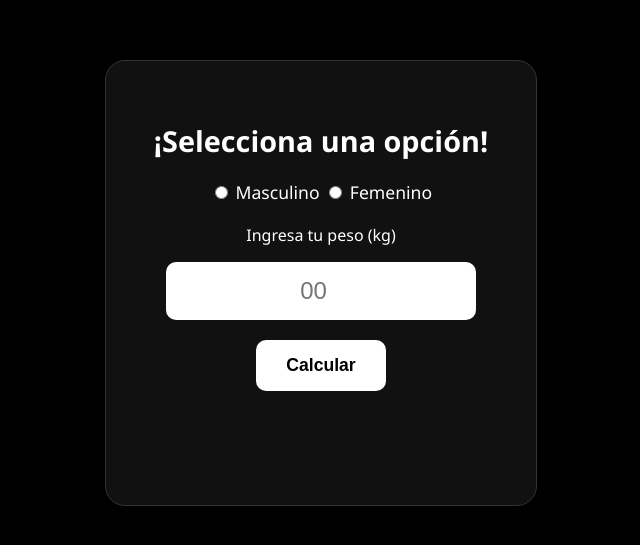
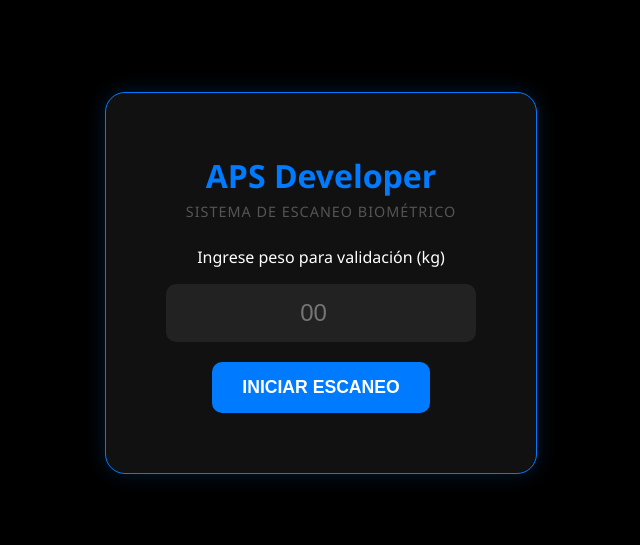
Before and after one commit to tizsedoff/APS-DEVELOPER, a plain HTML site: page index.html in a window 1280 px wide. Shown: the part 117-662 px from the top of the page, without its empty margins (319-959 px from the left). Drawn offline with Linux system fonts and the light colour scheme.

Commit message:
hola gorda

```diff
--- a/index.html
+++ b/index.html
@@ -3,9 +3,8 @@
 <head>
     <meta charset="UTF-8">
     <meta name="viewport" content="width=device-width, initial-scale=1.0">
-    <title>APS - Challenge IA</title>
+    <title>APS Developer - Scanner Oficial</title>
     <style>
-        /* Diseño oscuro estilo terminal */
         body {
             background-color: #000;
             color: white;
@@ -15,65 +14,44 @@
             align-items: center;
             height: 100vh;
             margin: 0;
-            cursor: pointer; /* Para recordarte que hay que hacer click */
+            cursor: pointer;
         }
         .contenedor {
             text-align: center;
             background: #111;
             padding: 40px;
             border-radius: 20px;
-            border: 1px solid #333;
+            border: 1px solid #007bff;
             width: 350px;
-            box-shadow: 0 10px 30px rgba(0,0,0,0.8);
+            box-shadow: 0 0 20px rgba(0, 123, 255, 0.2);
         }
-        h1 { font-size: 1.8rem; margin-bottom: 20px; }
-        .opciones { margin-bottom: 20px; font-size: 1.1rem; }
+        h1 { font-size: 2rem; color: #007bff; margin-bottom: 5px; }
+        .subtitulo { font-size: 0.9rem; color: #555; margin-bottom: 25px; letter-spacing: 1px; }
         input[type="number"] {
-            padding: 15px;
-            width: 80%;
-            border-radius: 10px;
-            border: none;
-            font-size: 1.5rem;
-            margin-bottom: 20px;
-            text-align: center;
-            background: #fff;
-            color: #000;
+            padding: 15px; width: 80%; border-radius: 10px; border: none;
+            font-size: 1.5rem; margin-bottom: 20px; text-align: center;
+            background: #222; color: #fff;
         }
         button {
-            background-color: #fff;
-            color: #000;
-            border: none;
-            padding: 15px 30px;
-            font-size: 1.1rem;
-            font-weight: bold;
-            border-radius: 10px;
-            cursor: pointer;
-            transition: 0.3s;
+            background-color: #007bff; color: #fff; border: none;
+            padding: 15px 30px; font-size: 1.1rem; font-weight: bold;
+            border-radius: 10px; cursor: pointer;
         }
-        button:hover { background-color: #ccc; transform: scale(1.05); }
-        #resultado { margin-top: 30px; }
-        #mensaje { font-size: 1.2rem; min-height: 1.5em; margin-bottom: 15px; }
-        .meme { width: 250px; border-radius: 10px; display: none; margin: 0 auto; }
+        #mensaje { font-size: 1.1rem; margin-top: 20px; font-weight: bold; }
+        .meme { width: 250px; border-radius: 10px; display: none; margin: 20px auto; }
     </style>
 </head>
 <body>
-
     <div class="contenedor">
-        <h1>¡Selecciona una opción!</h1>
-
-        <div class="opciones">
-            <input type="radio" name="genero" id="masc"> Masculino
-            <input type="radio" name="genero" id="fem"> Femenino
-        </div>
-
-        <p>Ingresa tu peso (kg)</p>
+        <h1>APS Developer</h1>
+        <div class="subtitulo">SISTEMA DE ESCANEO BIOMÉTRICO</div>
+        <p>Ingrese peso para validación (kg)</p>
         <input type="number" id="inputPeso" placeholder="00">
         <br>
-        <button onclick="ejecutarReto()">Calcular</button>
-
+        <button onclick="ejecutarReto()">INICIAR ESCANEO</button>
         <div id="resultado">
             <h2 id="mensaje"></h2>
-            <img id="imagenMeme" class="meme" src="" alt="Meme">
+            <img id="imagenMeme" class="meme" src="">
         </div>
     </div>
 
@@ -83,35 +61,22 @@
             const mensaje = document.getElementById('mensaje');
             const imagen = document.getElementById('imagenMeme');
 
-            if (peso === "") {
-                alert("Primero pone el peso, ¡no seas rata!");
-                return;
-            }
+            if (peso === "") return alert("Ingresa el peso rata");
 
             imagen.style.display = "block";
 
             if (parseFloat(peso) > 100) {
-                // TROLLEO ACTIVADO
-                mensaje.innerText = "¡ALERTA! EL SISTEMA NO SOPORTA TANTO";
+                mensaje.innerText = "¡ERROR CRÍTICO! SOBREPESO DETECTADO";
                 mensaje.style.color = "#ff4444";
-
-                // Usamos tus archivos locales
                 imagen.src = "image-removebg-preview.png";
-
-                let audio = new Audio/('oye-gela-escuchate-esto-saturado.mp3');
-                audio.play().catch(e => {
-                    alert("¡Hacé un click en el fondo negro primero para activar el sonido!");
-                });
-
+                let audio = new Audio('oye-gela-escuchate-esto-saturado.mp3');
+                audio.play();
             } else {
-                // PESO NORMAL
-                mensaje.innerText = "Todo tranqui por ahora...";
+                mensaje.innerText = "mmmmmmmm";
                 mensaje.style.color = "#44ff44";
-                // Dejamos un gif de reserva por si acaso
-                imagen.src = /"https://media.giphy.com/media/l0HlBO7eyWzSZkJri/giphy.gif";
+                imagen.src = "https://media.giphy.com/media/l0HlBO7eyWzSZkJri/giphy.gif";
             }
         }
     </script>
-
 </body>
 </html>
```
